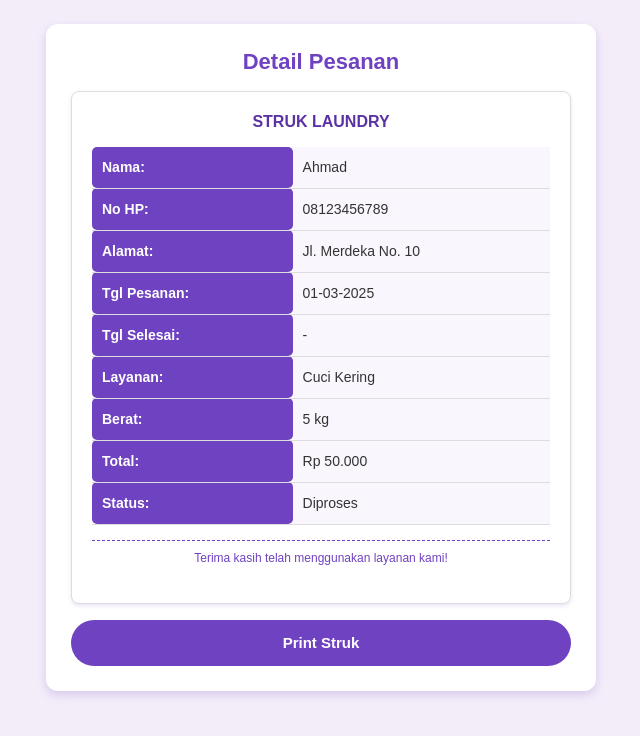
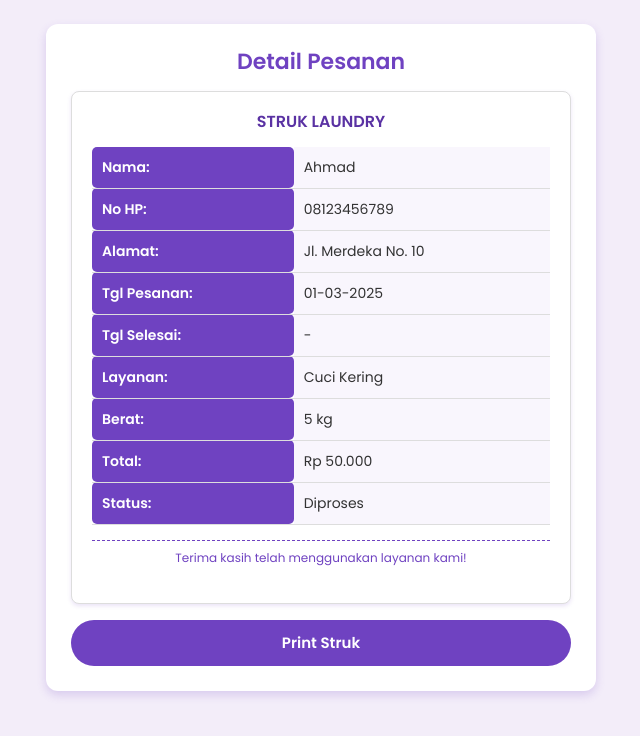
Before and after one commit to Divavania/KasirLaundry, a PHP site: page /detail_pesanan.php in a window 1280 px wide. Shown: the top 736 px of the page, without its empty margins (319-959 px from the left). Run offline with PHP 8.4, Linux system fonts and the light colour scheme.

Commit message:
ubah halaman detail pesanan

```diff
--- a/detail_pesanan.php
+++ b/detail_pesanan.php
@@ -5,6 +5,7 @@
     <meta name="viewport" content="width=device-width, initial-scale=1.0">
     <title>Detail Pesanan</title>
     <link rel="stylesheet" href="https://cdn.jsdelivr.net/npm/bootstrap@5.3.0/dist/css/bootstrap.min.css">
+    <link href="https://fonts.googleapis.com/css2?family=Poppins:wght@300;400;600&display=swap" rel="stylesheet">
 
     <style>
         body {
```
